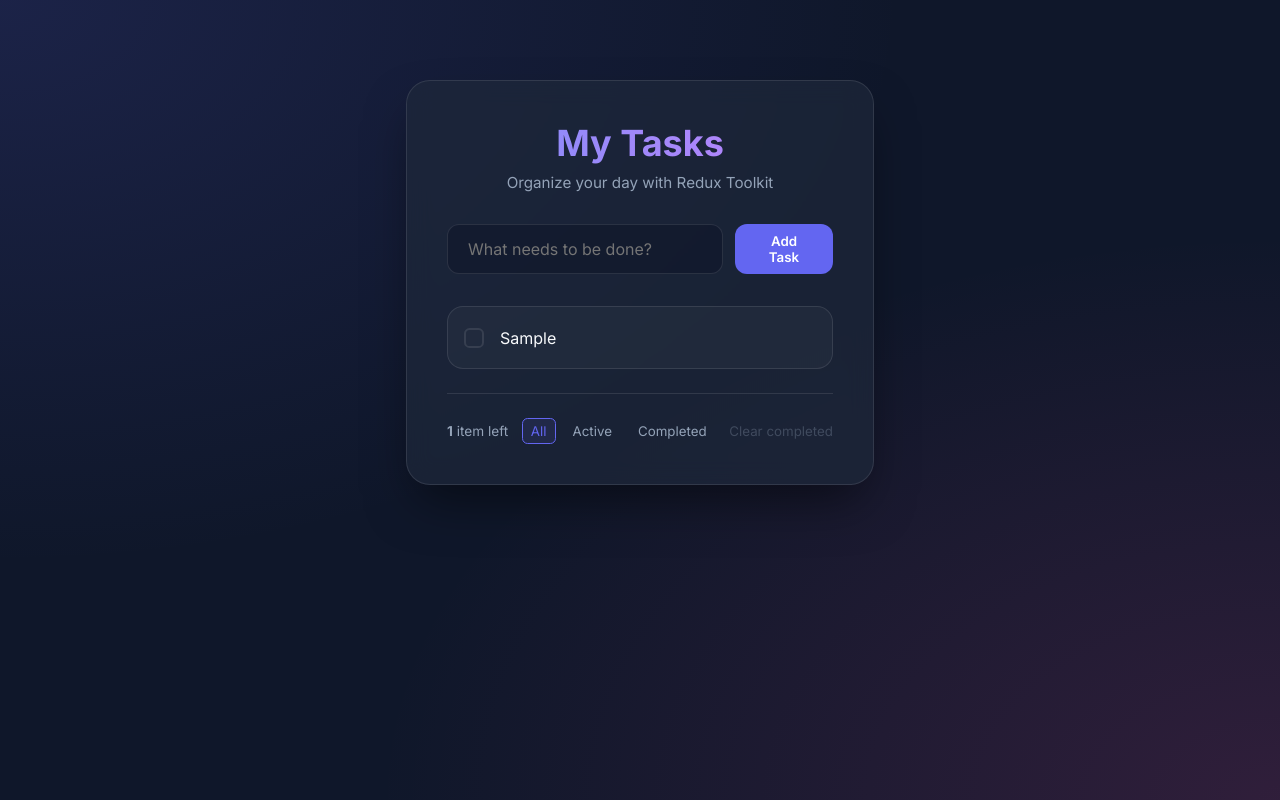
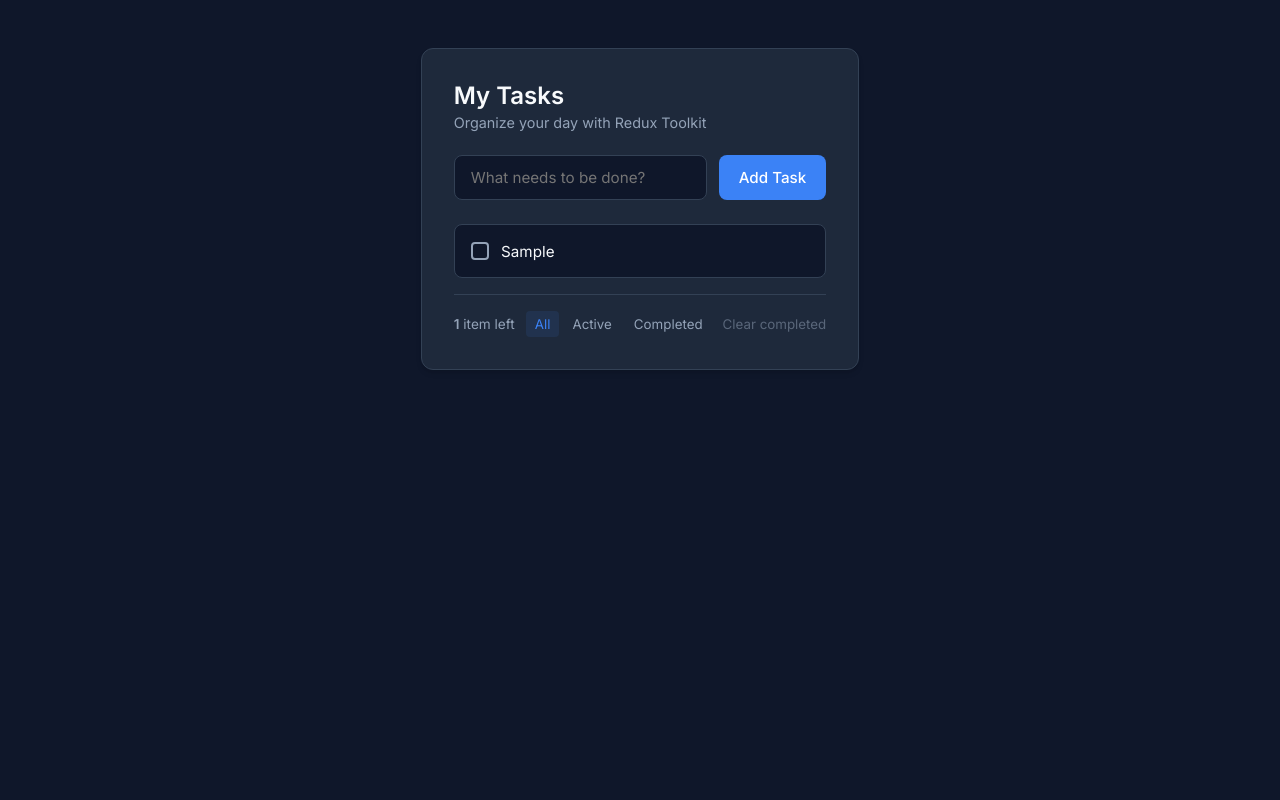
Before and after one commit to theravirai/fullstack-engineering-cohort, a React (Vite) app in the folder redux-hackathon/project/: page / in a window 1280 px wide. Both pictures are taken after typing "Sample" into the empty fields and a click on the button "Add Task". Built offline with nearby package versions, Linux system fonts and the light colour scheme.

Commit message:
style: simplify colors and typography

```diff
--- a/redux-hackathon/project/src/index.css
+++ b/redux-hackathon/project/src/index.css
@@ -1,111 +1,105 @@
-@import url('https://fonts.googleapis.com/css2?family=Inter:wght@300;400;500;600;700&display=swap');
+@import url('https://fonts.googleapis.com/css2?family=Inter:wght@400;500;600&display=swap');
 
 :root {
   --bg-color: #0f172a;
-  --card-bg: rgba(30, 41, 59, 0.7);
+  --card-bg: #1e293b;
   --text-main: #f8fafc;
   --text-muted: #94a3b8;
-  --primary-color: #6366f1;
-  --primary-hover: #4f46e5;
+  --primary-color: #3b82f6; /* Single solid blue accent */
+  --primary-hover: #2563eb;
   --danger-color: #ef4444;
-  --success-color: #22c55e;
-  --border-color: rgba(255, 255, 255, 0.1);
+  --border-color: #334155;
 }
 
 * {
   box-sizing: border-box;
   margin: 0;
   padding: 0;
-  font-family: 'Inter', sans-serif;
+  font-family: 'Inter', -apple-system, sans-serif;
 }
 
 body {
   background-color: var(--bg-color);
-  background-image:
-    radial-gradient(at 0% 0%, rgba(99, 102, 241, 0.15) 0px, transparent 50%),
-    radial-gradient(at 100% 100%, rgba(236, 72, 153, 0.15) 0px, transparent 50%);
-  background-attachment: fixed;
   color: var(--text-main);
   min-height: 100vh;
   display: flex;
   justify-content: center;
   align-items: flex-start;
-  padding-top: 5rem;
+  padding: 3rem 1rem;
+  -webkit-font-smoothing: antialiased;
 }
 
 .app-container {
   width: 100%;
-  max-width: 500px;
-  padding: 0 1rem;
+  max-width: 600px;
 }
 
 .todo-app {
   background: var(--card-bg);
-  backdrop-filter: blur(12px);
-  -webkit-backdrop-filter: blur(12px);
   border: 1px solid var(--border-color);
-  border-radius: 1.5rem;
-  padding: 2.5rem;
-  box-shadow: 0 25px 50px -12px rgba(0, 0, 0, 0.5);
+  border-radius: 0.75rem;
+  padding: 2rem;
+  box-shadow: 0 4px 6px -1px rgba(0, 0, 0, 0.1), 0 2px 4px -2px rgba(0, 0, 0, 0.1);
 }
 
 .app-header {
-  text-align: center;
-  margin-bottom: 2rem;
+  margin-bottom: 1.5rem;
 }
 
 .app-header h1 {
-  font-size: 2.25rem;
-  font-weight: 700;
-  margin-bottom: 0.5rem;
-  background: linear-gradient(to right, #818cf8, #c084fc);
-  -webkit-background-clip: text;
-  -webkit-text-fill-color: transparent;
+  font-size: 1.5rem;
+  font-weight: 600;
+  color: var(--text-main);
+  margin-bottom: 0.25rem;
 }
 
 .app-header p {
   color: var(--text-muted);
-  font-size: 0.95rem;
+  font-size: 0.9rem;
 }
 
 /* Form Styles */
 .todo-form {
   display: flex;
   gap: 0.75rem;
-  margin-bottom: 2rem;
+  margin-bottom: 1.5rem;
 }
 
 .todo-input, .todo-edit-input {
   flex: 1;
-  background: rgba(15, 23, 42, 0.6);
+  background: var(--bg-color);
   border: 1px solid var(--border-color);
-  border-radius: 0.75rem;
-  padding: 0.875rem 1.25rem;
+  border-radius: 0.5rem;
+  padding: 0.75rem 1rem;
   color: var(--text-main);
-  font-size: 1rem;
-  transition: all 0.2s ease;
+  font-size: 0.95rem;
+  transition: border-color 0.15s ease, box-shadow 0.15s ease;
   outline: none;
 }
 
 .todo-input:focus, .todo-edit-input:focus {
   border-color: var(--primary-color);
-  box-shadow: 0 0 0 3px rgba(99, 102, 241, 0.25);
+  box-shadow: 0 0 0 3px rgba(59, 130, 246, 0.2);
 }
 
 .btn-primary {
   background: var(--primary-color);
   color: white;
   border: none;
-  border-radius: 0.75rem;
-  padding: 0 1.5rem;
-  font-weight: 600;
+  border-radius: 0.5rem;
+  padding: 0 1.25rem;
+  font-size: 0.95rem;
+  font-weight: 500;
   cursor: pointer;
-  transition: all 0.2s ease;
+  transition: background-color 0.15s ease;
 }
 
 .btn-primary:hover {
   background: var(--primary-hover);
-  transform: translateY(-1px);
+}
+
+.btn-primary:active {
+  transform: scale(0.97);
 }
 
 /* List Styles */
@@ -113,43 +107,42 @@ body {
   list-style: none;
   display: flex;
   flex-direction: column;
-  gap: 0.75rem;
+  gap: 0.5rem;
 }
 
 .todo-item {
   display: flex;
   align-items: center;
   justify-content: space-between;
-  background: rgba(255, 255, 255, 0.03);
+  background: var(--bg-color);
   border: 1px solid var(--border-color);
-  border-radius: 1rem;
-  padding: 1rem;
-  transition: all 0.2s ease;
-  animation: slideInUp 0.4s cubic-bezier(0.16, 1, 0.3, 1) backwards;
+  border-radius: 0.5rem;
+  padding: 0.75rem 1rem;
+  transition: border-color 0.15s ease;
+  animation: slideInUp 0.2s ease-out backwards;
 }
 
 .todo-item:hover {
-  background: rgba(255, 255, 255, 0.06);
-  transform: translateX(4px);
+  border-color: #475569;
 }
 
 .todo-content {
   display: flex;
   align-items: center;
-  gap: 1rem;
+  gap: 0.75rem;
   flex: 1;
 }
 
 .todo-checkbox {
   appearance: none;
-  width: 1.25rem;
-  height: 1.25rem;
-  border: 2px solid var(--border-color);
-  border-radius: 0.35rem;
+  width: 1.15rem;
+  height: 1.15rem;
+  border: 2px solid var(--text-muted);
+  border-radius: 0.25rem;
   cursor: pointer;
   display: grid;
   place-content: center;
-  transition: all 0.2s;
+  transition: all 0.15s ease;
 }
 
 .todo-checkbox::before {
@@ -158,23 +151,24 @@ body {
   height: 0.65em;
   transform: scale(0);
   transition: 120ms transform ease-in-out;
-  box-shadow: inset 1em 1em var(--primary-color);
+  box-shadow: inset 1em 1em white;
   background-color: transform;
   transform-origin: center;
   clip-path: polygon(14% 44%, 0 65%, 50% 100%, 100% 16%, 80% 0%, 43% 62%);
+}
+
+.todo-checkbox:checked {
+  background-color: var(--primary-color);
+  border-color: var(--primary-color);
 }
 
 .todo-checkbox:checked::before {
   transform: scale(1);
 }
 
-.todo-checkbox:checked {
-  border-color: var(--primary-color);
-}
-
 .todo-text {
-  font-size: 1rem;
-  transition: all 0.2s ease;
+  font-size: 0.95rem;
+  transition: color 0.15s ease;
   user-select: none;
 }
 
@@ -185,9 +179,9 @@ body {
 
 .todo-actions {
   display: flex;
-  gap: 0.5rem;
+  gap: 0.25rem;
   opacity: 0;
-  transition: opacity 0.2s ease;
+  transition: opacity 0.15s ease;
 }
 
 .todo-item:hover .todo-actions {
@@ -195,31 +189,41 @@ body {
 }
 
 .btn-icon {
-  background: none;
+  background: transparent;
   border: none;
+  border-radius: 0.25rem;
+  width: 1.75rem;
+  height: 1.75rem;
+  display: flex;
+  align-items: center;
+  justify-content: center;
   cursor: pointer;
-  font-size: 1.1rem;
-  padding: 0.25rem;
-  opacity: 0.6;
-  transition: opacity 0.2s ease, transform 0.2s ease;
+  font-size: 1rem;
+  color: var(--text-muted);
+  transition: all 0.15s ease;
 }
 
 .btn-icon:hover {
-  opacity: 1;
-  transform: scale(1.1);
+  background: var(--border-color);
+  color: var(--text-main);
+}
+
+.btn-icon.delete-btn:hover {
+  background: rgba(239, 68, 68, 0.1);
+  color: var(--danger-color);
 }
 
 /* Empty State */
 .empty-state {
   text-align: center;
-  padding: 3rem 0;
+  padding: 2rem 0;
   color: var(--text-main);
 }
 
 .empty-subtitle {
   color: var(--text-muted);
   font-size: 0.9rem;
-  margin-top: 0.5rem;
+  margin-top: 0.25rem;
 }
 
 /* Footer & Filters */
@@ -227,8 +231,8 @@ body {
   display: flex;
   justify-content: space-between;
   align-items: center;
-  padding-top: 1.5rem;
-  margin-top: 1.5rem;
+  padding-top: 1rem;
+  margin-top: 1rem;
   border-top: 1px solid var(--border-color);
   font-size: 0.85rem;
   color: var(--text-muted);
@@ -236,7 +240,7 @@ body {
 
 .todo-filters {
   display: flex;
-  gap: 0.5rem;
+  gap: 0.25rem;
 }
 
 .todo-filters button {
@@ -245,19 +249,18 @@ body {
   color: var(--text-muted);
   cursor: pointer;
   padding: 0.25rem 0.5rem;
-  border-radius: 0.35rem;
-  transition: all 0.2s ease;
+  border-radius: 0.25rem;
+  transition: all 0.15s ease;
 }
 
 .todo-filters button:hover {
-  border-color: rgba(255, 255, 255, 0.1);
+  background: var(--border-color);
   color: var(--text-main);
 }
 
 .todo-filters button.active-filter {
-  border-color: var(--primary-color);
+  background: rgba(59, 130, 246, 0.1);
   color: var(--primary-color);
-  background: rgba(99, 102, 241, 0.1);
 }
 
 .clear-completed {
@@ -265,7 +268,7 @@ body {
   border: none;
   color: var(--text-muted);
   cursor: pointer;
-  transition: color 0.2s;
+  transition: color 0.15s ease;
 }
 
 .clear-completed:hover:not(:disabled) {
@@ -274,19 +277,15 @@ body {
 }
 
 .clear-completed:disabled {
-  opacity: 0.3;
+  opacity: 0.5;
   cursor: not-allowed;
 }
 
-/* =========================================
-   PRO-MAX UX: Micro-interactions & Motion
-   ========================================= */
-
-/* Staggered entrance for list items */
+/* Animations */
 @keyframes slideInUp {
   from {
     opacity: 0;
-    transform: translateY(15px);
+    transform: translateY(10px);
   }
   to {
     opacity: 1;
@@ -297,28 +296,4 @@ body {
 .todo-item:nth-child(1) { animation-delay: 0.05s; }
 .todo-item:nth-child(2) { animation-delay: 0.1s; }
 .todo-item:nth-child(3) { animation-delay: 0.15s; }
-.todo-item:nth-child(4) { animation-delay: 0.2s; }
-.todo-item:nth-child(5) { animation-delay: 0.25s; }
-.todo-item:nth-child(n+6) { animation-delay: 0.3s; }
-
-/* Tactile Tap Feedback */
-.btn-primary:active,
-.todo-filters button:active,
-.btn-icon:active {
-  transform: scale(0.92);
-  transition: transform 0.1s;
-}
-
-/* Floating Empty State */
-@keyframes float {
-  0% { transform: translateY(0px); }
-  50% { transform: translateY(-8px); }
-  100% { transform: translateY(0px); }
-}
-
-.empty-state p:first-child {
-  font-size: 1.25rem;
-  font-weight: 500;
-  animation: float 4s ease-in-out infinite;
-  display: inline-block;
-}
+.todo-item:nth-child(n+4) { animation-delay: 0.2s; }
```
